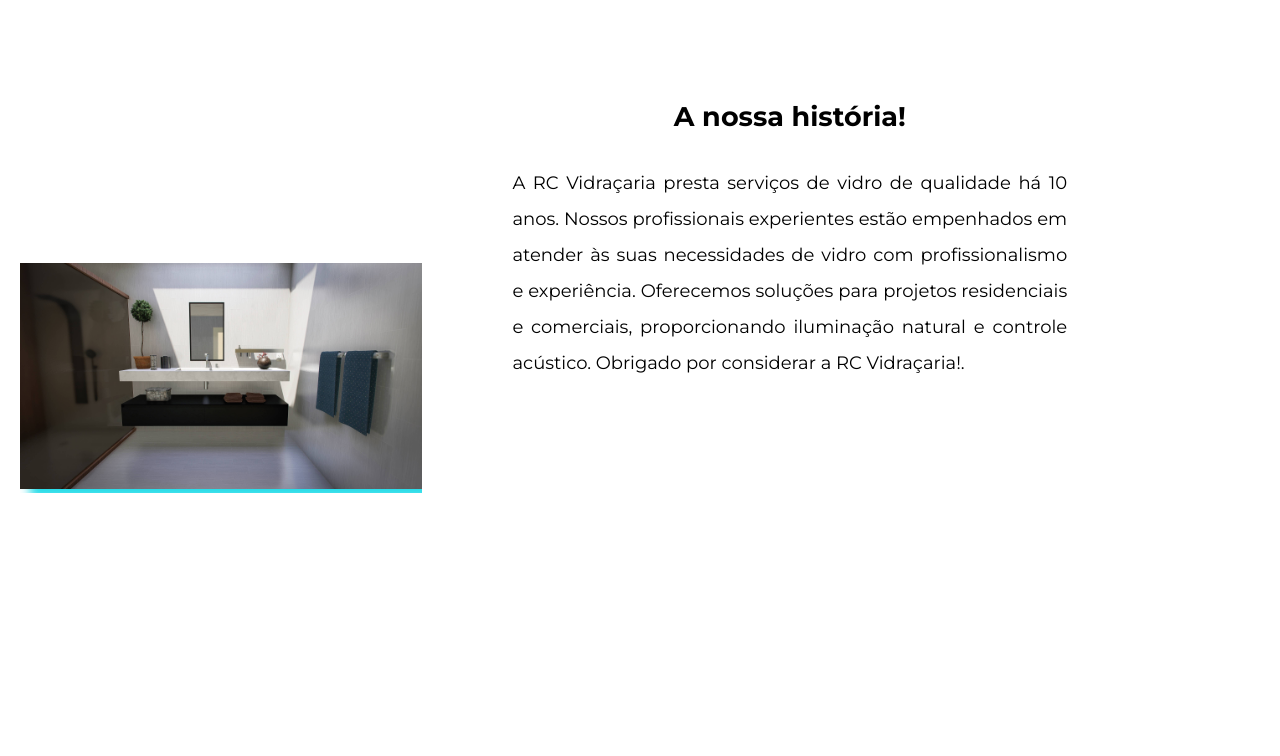
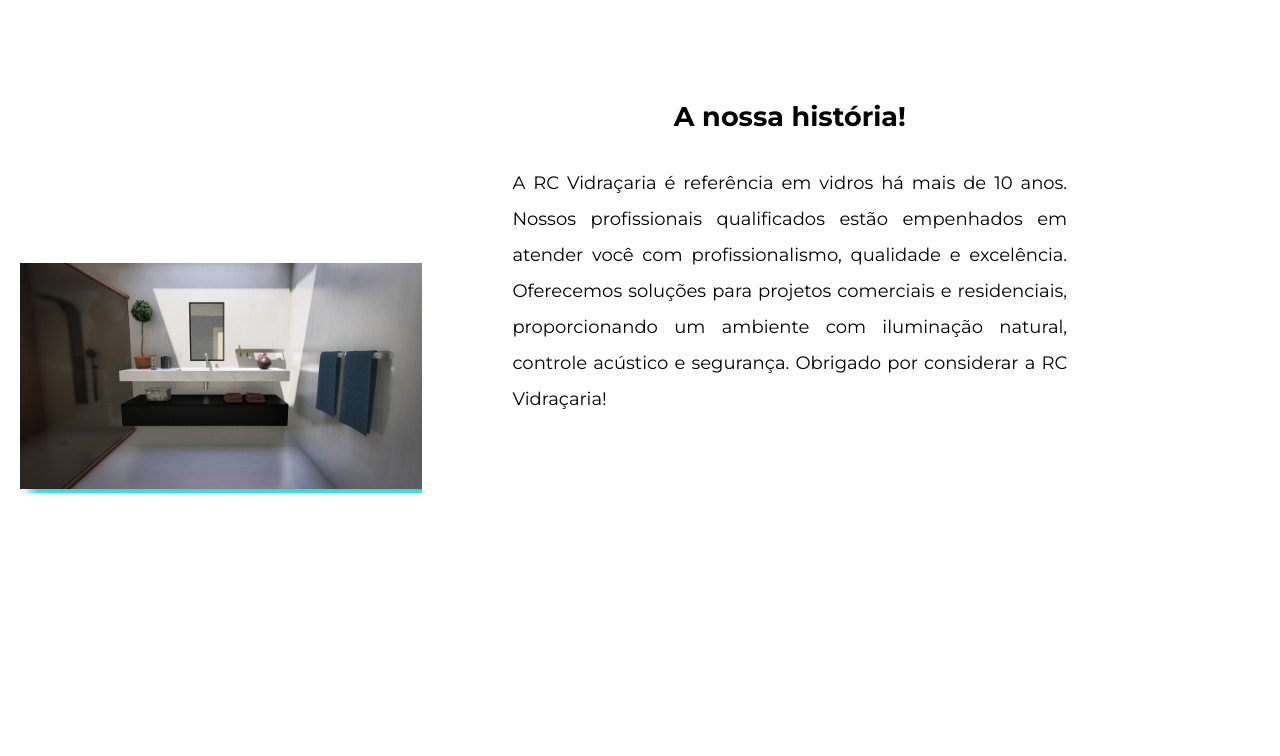
Before and after one commit to mthsmntsrrt/mthsmntsrrt.github.io, a plain HTML site: page index.html in a window 1280 px wide. Shown: the part 905-1661 px from the top of the page. Drawn offline with Linux system fonts and the light colour scheme; a web font is replaced by a local one.

Commit message:
Update index.html

```diff
--- a/index.html
+++ b/index.html
@@ -56,9 +56,7 @@
             <div id="about-us-text-div">
                 <div id="about-us-text">
                     <h2>A nossa história!</h2>
-                    <p>A RC Vidraçaria presta serviços de vidro de qualidade há 10 anos. Nossos profissionais experientes estão empenhados em
-                    atender às suas necessidades de vidro com profissionalismo e experiência. Oferecemos soluções para projetos residenciais
-                    e comerciais, proporcionando iluminação natural e controle acústico. Obrigado por considerar a RC Vidraçaria!.</p>
+                    <p>A RC Vidraçaria é referência em vidros há mais de 10 anos. Nossos profissionais qualificados estão empenhados em atender você com profissionalismo, qualidade e excelência. Oferecemos soluções para projetos comerciais e residenciais, proporcionando um ambiente com iluminação natural, controle acústico e segurança. Obrigado por considerar a RC Vidraçaria!</p>
                 </div>
             </div>
         </div>
```
